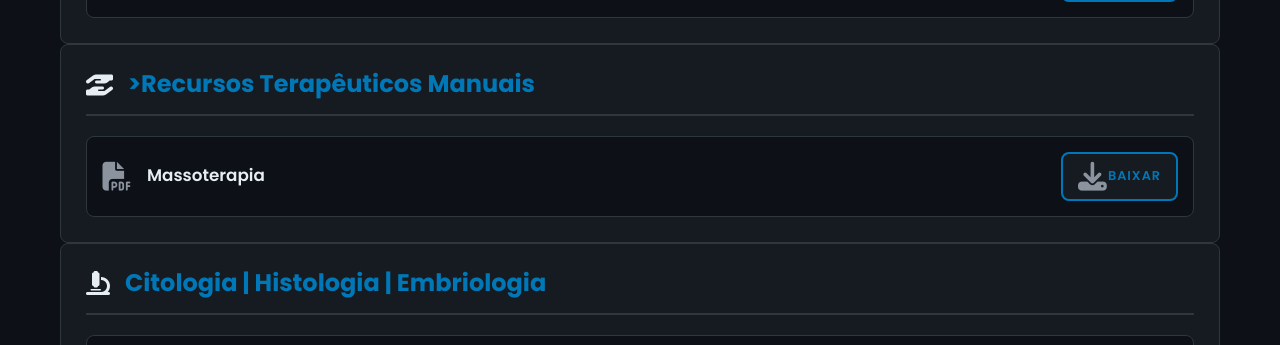
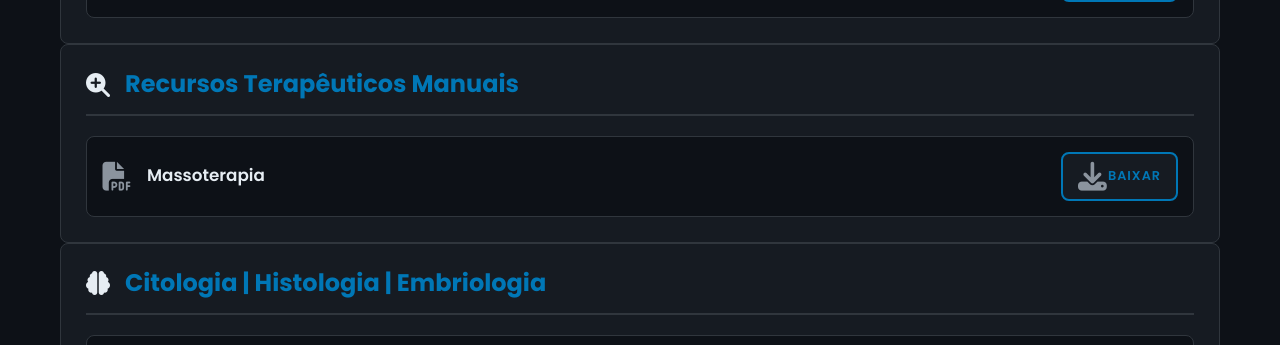
Before and after one commit to souza-jp81/fisioway, a plain HTML site: page materiais.html in a window 1280 px wide. Shown: the part 599-944 px from the top of the page. Drawn offline with Linux system fonts and the light colour scheme.

Commit message:
commit-07.ok

```diff
--- a/materiais.html
+++ b/materiais.html
@@ -70,7 +70,7 @@
 
                 <!-- === AVALIAÇÃO FUNCIONAL === -->
                 <section id="rtm" class="subject-area">
-                    <h2 class="subject-title"><i class="fas fa-hand-holding-hand"></i>></i>Recursos Terapêuticos Manuais</h2>
+                    <h2 class="subject-title"><i class="fas fa-search-plus"></i>Recursos Terapêuticos Manuais</h2>
 
                     <div class="download-list">
 
@@ -92,7 +92,7 @@
 
                 <!-- === FISIOTERAPIA NEUROFUNCIONAL === -->
                 <section id="cito-histo-embrio" class="subject-area">
-                    <h2 class="subject-title"><i class="fas fa-microscope"></i>Citologia | Histologia | Embriologia</h2>
+                    <h2 class="subject-title"><i class="fas fa-brain"></i>Citologia | Histologia | Embriologia</h2>
 
                     <div class="download-list">
 
```
